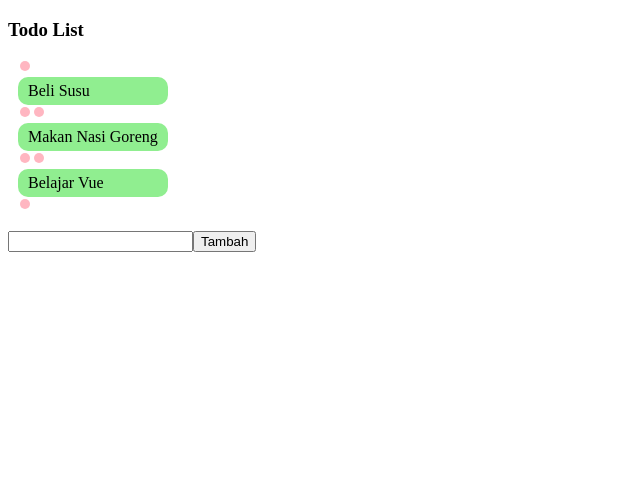
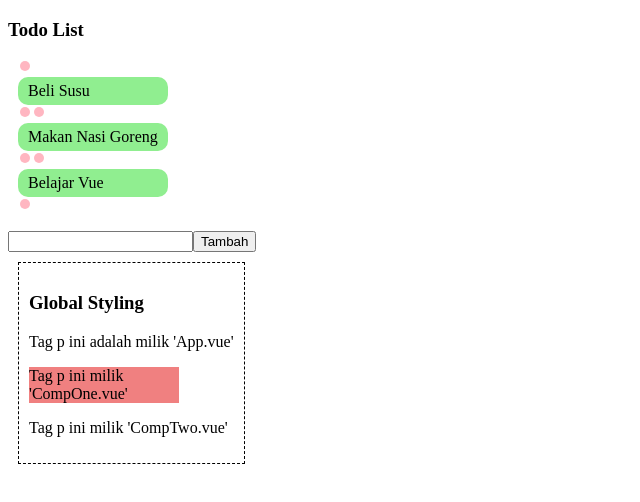
Before and after one commit to erymn/learn-vujs-w3s, a Vue app in the folder ScaleUp/firstsfc/: page / in a window 1280 px wide. Shown: the top 502 px of the page, without its empty margins (0-640 px from the left). Built offline with nearby package versions, Linux system fonts and the light colour scheme.

Commit message:
Scoped Styling

```diff
--- a/ScaleUp/firstsfc/src/App2.vue
+++ b/ScaleUp/firstsfc/src/App2.vue
@@ -5,6 +5,14 @@
     </ul>
     <input v-model="newItem" />
     <button @click="addItem">Tambah</button>
+
+    <br />
+    <div style="background-color: transparent;">
+        <h3>Global Styling</h3>
+        <p>Tag p ini adalah milik 'App.vue'</p>
+        <comp-one />
+        <comp-two />
+    </div>
 </template>
 
 <script>
--- /dev/null
+++ b/ScaleUp/firstsfc/src/components/CompOne.vue
@@ -0,0 +1,10 @@
+<template>
+    <p>Tag p ini milik 'CompOne.vue'</p>
+</template>
+
+<style scoped>
+p {
+    background-color: lightcoral;
+    width: 150px;
+}
+</style>
--- /dev/null
+++ b/ScaleUp/firstsfc/src/components/CompTwo.vue
@@ -0,0 +1,5 @@
+<template>
+    <p>Tag p ini milik 'CompTwo.vue'</p>
+</template>
+
+<style></style>
--- a/ScaleUp/firstsfc/src/main.js
+++ b/ScaleUp/firstsfc/src/main.js
@@ -5,6 +5,8 @@ import App2 from './App2.vue'
 import FoodItem from './components/FoodItem.vue'
 import FoodItemData from "./components/FoodItemData.vue";
 import TodoItem from "./components/TodoItem.vue";
+import CompOne from "./components/CompOne.vue";
+import CompTwo from "./components/CompTwo.vue";
 
 // const app = createApp(App)
 // app.component('food-item', FoodItem)
@@ -13,6 +15,9 @@ import TodoItem from "./components/TodoItem.vue";
 
 const app2 = createApp(App2)
 app2.component('todo-item', TodoItem)
+app2.component('comp-one', CompOne)
+app2.component('comp-two', CompTwo)
+
 app2.mount('#app')
 
 //createApp(App).mount('#app')
```
